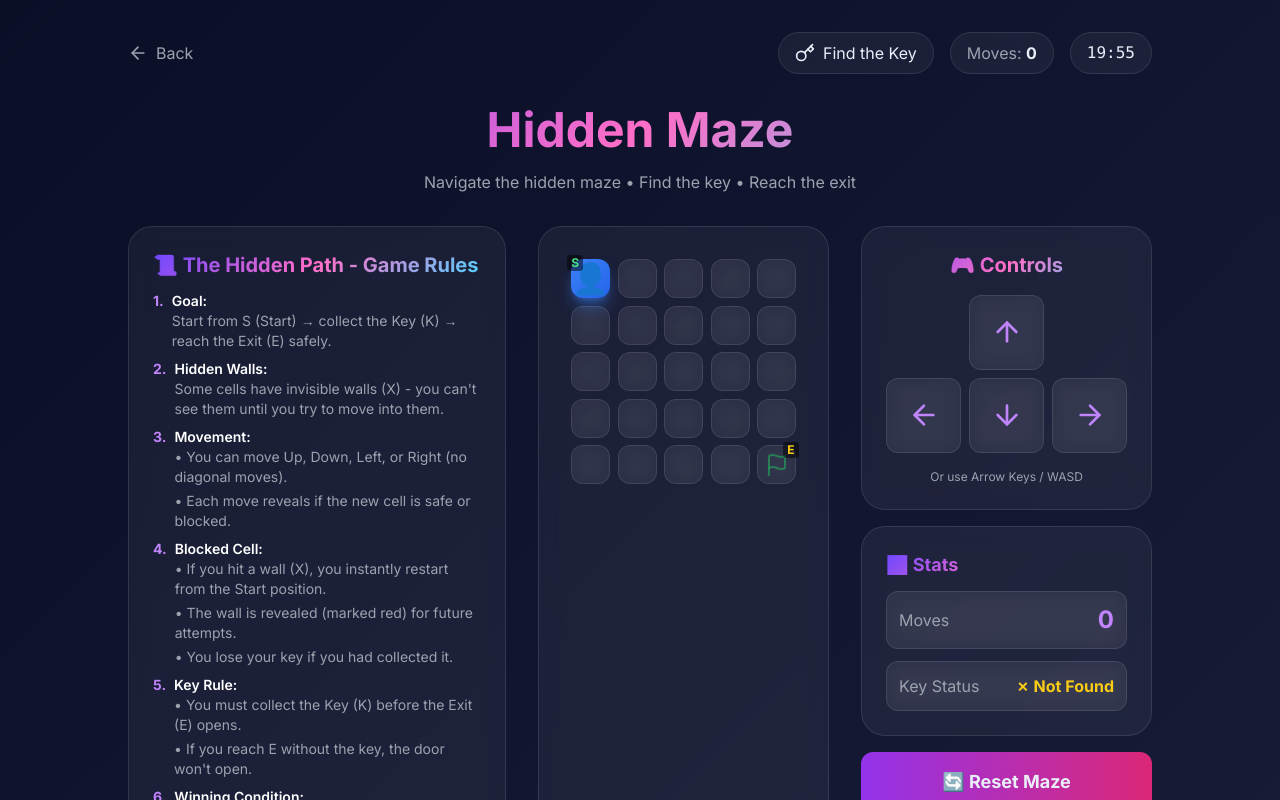
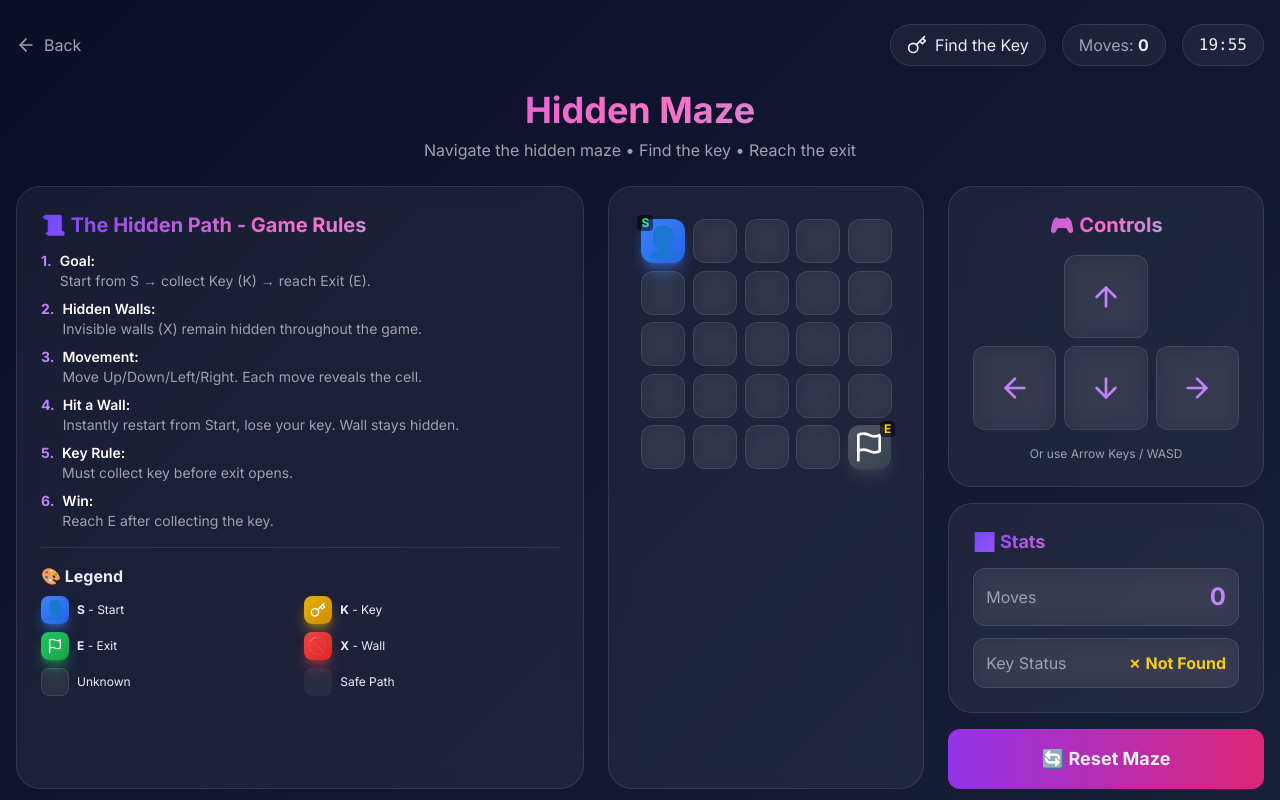
Before and after one commit to hemantfsu/Accenture_Practice, a Next.js app: page /rounds/elimination/games/maze in a window 1280 px wide. Shown: the top 800 px of the page. Built offline with nearby package versions, Linux system fonts and the light colour scheme.

Commit message:
Fix hidden maze game logic - player tracking and wall reset behavior

```diff
--- a/app/rounds/elimination/games/maze/page.tsx
+++ b/app/rounds/elimination/games/maze/page.tsx
@@ -63,6 +63,7 @@ export default function HiddenMazeGame() {
   const [hasKey, setHasKey] = useState(false)
   const [moves, setMoves] = useState(0)
   const [isWon, setIsWon] = useState(false)
+  const [keyCollected, setKeyCollected] = useState(false) // Track if key was picked up from its cell
   const [timeLeft, setTimeLeft] = useState(() => {
     if (typeof window !== 'undefined') {
       const saved = localStorage.getItem('game-timer-remaining')
@@ -127,86 +128,63 @@ export default function HiddenMazeGame() {
 
     const targetCell = maze[newRow][newCol]
 
-    // Hit a wall - reveal it, reset to start, and lose key if collected
+    // Hit a wall - reset to start and lose key (wall stays hidden)
     if (targetCell.type === 'wall') {
-      const newMaze = maze.map((row, i) =>
-        row.map((cell, j) => {
-          // Clear previous player position
-          if (i === playerPos.row && j === playerPos.col) {
-            return { ...cell, type: 'empty' as CellType }
-          }
-          // Reveal the wall
-          if (i === newRow && j === newCol) {
-            return { ...cell, discovered: true, type: 'discovered-wall' as CellType }
-          }
-          // Place player back at start
-          if (i === 0 && j === 0) {
-            return { type: 'player' as CellType, discovered: true }
-          }
-          return cell
-        })
-      )
+      setPlayerPos({ row: 0, col: 0 })
+      setHasKey(false)
+      setKeyCollected(false)
+      setMoves(moves + 1)
+
+      // Regenerate maze to reset everything
+      const newMaze = generateMaze()
       setMaze(newMaze)
-      setPlayerPos({ row: 0, col: 0 }) // Reset to start position
-      setHasKey(false) // Lose the key if you had it
-      setMoves(moves + 1)
       return
     }
 
     // Try to enter exit without key - door won't open, stay in place
     if (targetCell.type === 'exit' && !hasKey) {
-      // Reveal the exit but don't move
-      const newMaze = maze.map((row, i) =>
-        row.map((cell, j) => {
-          if (i === newRow && j === newCol) {
-            return { ...cell, discovered: true }
-          }
-          return cell
-        })
-      )
-      setMaze(newMaze)
       setMoves(moves + 1)
       return
     }
 
+    // Reach exit with key - WIN!
+    if (targetCell.type === 'exit' && hasKey) {
+      setIsWon(true)
+      setPlayerPos({ row: newRow, col: newCol })
+      setMoves(moves + 1)
+      if (typeof window !== 'undefined') {
+        localStorage.setItem('hidden-maze-completed', JSON.stringify({ moves: moves + 1, time: 1200 - timeLeft }))
+      }
+      return
+    }
+
+    // Collect key
+    if (targetCell.type === 'key' && !keyCollected) {
+      setHasKey(true)
+      setKeyCollected(true)
+    }
+
     // Valid move - update player position
+    setPlayerPos({ row: newRow, col: newCol })
     setMoves(moves + 1)
 
+    // Mark cell as discovered
     const newMaze = maze.map((row, i) =>
       row.map((cell, j) => {
-        // Clear previous player position
-        if (i === playerPos.row && j === playerPos.col) {
-          return { ...cell, type: 'empty' as CellType }
-        }
-        // Move to new position
         if (i === newRow && j === newCol) {
-          // Collect key
-          if (cell.type === 'key') {
-            setHasKey(true)
-            return { type: 'player' as CellType, discovered: true }
-          }
-          // Reach exit with key - WIN!
-          if (cell.type === 'exit' && hasKey) {
-            setIsWon(true)
-            if (typeof window !== 'undefined') {
-              localStorage.setItem('hidden-maze-completed', JSON.stringify({ moves: moves + 1, time: 1200 - timeLeft }))
-            }
-            return { type: 'player' as CellType, discovered: true }
-          }
-          return { ...cell, type: 'player' as CellType, discovered: true }
+          return { ...cell, discovered: true }
         }
         return cell
       })
     )
-
     setMaze(newMaze)
-    setPlayerPos({ row: newRow, col: newCol })
   }
 
   const resetGame = () => {
     setMaze(generateMaze())
     setPlayerPos({ row: 0, col: 0 })
     setHasKey(false)
+    setKeyCollected(false)
     setMoves(0)
     setIsWon(false)
   }
@@ -218,11 +196,11 @@ export default function HiddenMazeGame() {
   }
 
   return (
-    <main className="min-h-screen px-4 py-8">
-      <div className="max-w-5xl mx-auto">
+    <main className="min-h-screen px-4 py-6">
+      <div className="max-w-7xl mx-auto">
 
         {/* Header */}
-        <div className="flex items-center justify-between mb-8">
+        <div className="flex items-center justify-between mb-6">
           <Link href="/rounds/elimination">
             <button className="flex items-center gap-2 text-gray-400 hover:text-white transition-colors">
               <ArrowLeft className="w-5 h-5" />
@@ -248,8 +226,8 @@ export default function HiddenMazeGame() {
         </div>
 
         {/* Title */}
-        <div className="text-center mb-8">
-          <h1 className="text-5xl font-bold mb-4 gradient-text">Hidden Maze</h1>
+        <div className="text-center mb-6">
+          <h1 className="text-4xl font-bold mb-2 gradient-text">Hidden Maze</h1>
           <p className="text-gray-400">Navigate the hidden maze • Find the key • Reach the exit</p>
         </div>
 
@@ -288,7 +266,7 @@ export default function HiddenMazeGame() {
         )}
 
         {/* Maze Grid */}
-        <div className="grid lg:grid-cols-[1.3fr_1fr_1fr] gap-8 mb-8">
+        <div className="grid lg:grid-cols-[1.8fr_1fr_1fr] gap-6 mb-6">
 
           {/* Left Panel - Game Rules */}
           <div className="glass rounded-3xl p-6">
@@ -298,92 +276,80 @@ export default function HiddenMazeGame() {
                 <span className="text-purple-400 font-bold">1.</span>
                 <div>
                   <p className="font-semibold text-white">Goal:</p>
-                  <p className="text-gray-400">Start from S (Start) → collect the Key (K) → reach the Exit (E) safely.</p>
+                  <p className="text-gray-400">Start from S → collect Key (K) → reach Exit (E).</p>
                 </div>
               </div>
               <div className="flex items-start gap-2">
                 <span className="text-purple-400 font-bold">2.</span>
                 <div>
                   <p className="font-semibold text-white">Hidden Walls:</p>
-                  <p className="text-gray-400">Some cells have invisible walls (X) - you can't see them until you try to move into them.</p>
+                  <p className="text-gray-400">Invisible walls (X) remain hidden throughout the game.</p>
                 </div>
               </div>
               <div className="flex items-start gap-2">
                 <span className="text-purple-400 font-bold">3.</span>
                 <div>
                   <p className="font-semibold text-white">Movement:</p>
-                  <p className="text-gray-400 mb-1">• You can move Up, Down, Left, or Right (no diagonal moves).</p>
-                  <p className="text-gray-400">• Each move reveals if the new cell is safe or blocked.</p>
+                  <p className="text-gray-400">Move Up/Down/Left/Right. Each move reveals the cell.</p>
                 </div>
               </div>
               <div className="flex items-start gap-2">
                 <span className="text-purple-400 font-bold">4.</span>
                 <div>
-                  <p className="font-semibold text-white">Blocked Cell:</p>
-                  <p className="text-gray-400 mb-1">• If you hit a wall (X), you instantly restart from the Start position.</p>
-                  <p className="text-gray-400 mb-1">• The wall is revealed (marked red) for future attempts.</p>
-                  <p className="text-gray-400">• You lose your key if you had collected it.</p>
+                  <p className="font-semibold text-white">Hit a Wall:</p>
+                  <p className="text-gray-400">Instantly restart from Start, lose your key. Wall stays hidden.</p>
                 </div>
               </div>
               <div className="flex items-start gap-2">
                 <span className="text-purple-400 font-bold">5.</span>
                 <div>
                   <p className="font-semibold text-white">Key Rule:</p>
-                  <p className="text-gray-400 mb-1">• You must collect the Key (K) before the Exit (E) opens.</p>
-                  <p className="text-gray-400">• If you reach E without the key, the door won't open.</p>
+                  <p className="text-gray-400">Must collect key before exit opens.</p>
                 </div>
               </div>
               <div className="flex items-start gap-2">
                 <span className="text-purple-400 font-bold">6.</span>
                 <div>
-                  <p className="font-semibold text-white">Winning Condition:</p>
-                  <p className="text-gray-400">You win when you reach E (Exit) after collecting the key.</p>
-                </div>
-              </div>
-              <div className="flex items-start gap-2">
-                <span className="text-orange-400 font-bold">7.</span>
-                <div>
-                  <p className="font-semibold text-white">Losing Condition:</p>
-                  <p className="text-gray-400 mb-1">• You lose if you get trapped (no open moves left).</p>
-                  <p className="text-gray-400">• Restart the level and try a new path.</p>
+                  <p className="font-semibold text-white">Win:</p>
+                  <p className="text-gray-400">Reach E after collecting the key.</p>
                 </div>
               </div>
             </div>
 
             <div className="mt-4 pt-4 border-t border-white/10">
               <h3 className="font-bold mb-2">🎨 Legend</h3>
-              <div className="space-y-1.5 text-xs">
+              <div className="grid grid-cols-2 gap-2 text-xs">
                 <div className="flex items-center gap-2">
-                  <div className="w-8 h-8 rounded-lg bg-gradient-to-br from-blue-500 to-blue-600 shadow-lg shadow-blue-500/50 flex items-center justify-center">
-                    <span className="text-xl">👤</span>
+                  <div className="w-7 h-7 rounded-lg bg-gradient-to-br from-blue-500 to-blue-600 shadow-lg shadow-blue-500/50 flex items-center justify-center">
+                    <span className="text-lg">👤</span>
                   </div>
-                  <span><span className="font-bold">S</span> - Start (You)</span>
+                  <span><span className="font-bold">S</span> - Start</span>
                 </div>
                 <div className="flex items-center gap-2">
-                  <div className="w-8 h-8 rounded-lg bg-gradient-to-br from-yellow-500 to-yellow-600 shadow-lg shadow-yellow-500/50 flex items-center justify-center">
-                    <Key className="w-5 h-5 text-white" />
+                  <div className="w-7 h-7 rounded-lg bg-gradient-to-br from-yellow-500 to-yellow-600 shadow-lg shadow-yellow-500/50 flex items-center justify-center">
+                    <Key className="w-4 h-4 text-white" />
                   </div>
-                  <span><span className="font-bold">K</span> - Key (Must collect)</span>
+                  <span><span className="font-bold">K</span> - Key</span>
                 </div>
                 <div className="flex items-center gap-2">
-                  <div className="w-8 h-8 rounded-lg bg-gradient-to-br from-green-500 to-green-600 shadow-lg shadow-green-500/50 flex items-center justify-center">
-                    <Flag className="w-5 h-5 text-white" />
+                  <div className="w-7 h-7 rounded-lg bg-gradient-to-br from-green-500 to-green-600 shadow-lg shadow-green-500/50 flex items-center justify-center">
+                    <Flag className="w-4 h-4 text-white" />
                   </div>
-                  <span><span className="font-bold">E</span> - Exit (Goal)</span>
+                  <span><span className="font-bold">E</span> - Exit</span>
                 </div>
                 <div className="flex items-center gap-2">
-                  <div className="w-8 h-8 rounded-lg bg-gradient-to-br from-red-500 to-red-600 shadow-lg shadow-red-500/50 flex items-center justify-center">
-                    <span className="text-xl">🚫</span>
+                  <div className="w-7 h-7 rounded-lg bg-gradient-to-br from-red-500 to-red-600 shadow-lg shadow-red-500/50 flex items-center justify-center">
+                    <span className="text-lg">🚫</span>
                   </div>
-                  <span><span className="font-bold">X</span> - Wall (Blocked)</span>
+                  <span><span className="font-bold">X</span> - Wall</span>
                 </div>
                 <div className="flex items-center gap-2">
-                  <div className="w-8 h-8 rounded-lg glass border border-white/20" />
-                  <span>Unknown (Hidden)</span>
+                  <div className="w-7 h-7 rounded-lg glass border border-white/20" />
+                  <span>Unknown</span>
                 </div>
                 <div className="flex items-center gap-2">
-                  <div className="w-8 h-8 rounded-lg bg-white/5" />
-                  <span>Safe Path (Explored)</span>
+                  <div className="w-7 h-7 rounded-lg bg-white/5" />
+                  <span>Safe Path</span>
                 </div>
               </div>
             </div>
@@ -402,8 +368,10 @@ export default function HiddenMazeGame() {
                   const isStart = i === 0 && j === 0
                   // Check if this is the exit position (4,4)
                   const isExit = i === 4 && j === 4
+                  // Check if player is at this position
+                  const isPlayer = playerPos.row === i && playerPos.col === j
 
-                  if (cell.type === 'player') {
+                  if (isPlayer) {
                     bgColor = 'bg-gradient-to-br from-blue-500 to-blue-600'
                     shadowClass = 'shadow-lg shadow-blue-500/50'
                     content = (
@@ -414,12 +382,16 @@ export default function HiddenMazeGame() {
                         )}
                       </div>
                     )
-                  } else if (cell.type === 'key' && cell.discovered) {
-                    bgColor = 'bg-gradient-to-br from-yellow-500 to-yellow-600'
-                    shadowClass = 'shadow-lg shadow-yellow-500/50'
-                    content = <Key className="w-8 h-8 text-white" />
+                  } else if (cell.type === 'key' && !keyCollected) {
+                    if (cell.discovered) {
+                      bgColor = 'bg-gradient-to-br from-yellow-500 to-yellow-600'
+                      shadowClass = 'shadow-lg shadow-yellow-500/50'
+                      content = <Key className="w-8 h-8 text-white" />
+                    } else {
+                      bgColor = 'glass border border-white/10'
+                    }
                   } else if (cell.type === 'exit') {
-                    if (cell.discovered) {
+                    if (cell.discovered || isExit) {
                       if (hasKey) {
                         bgColor = 'bg-gradient-to-br from-green-500 to-green-600'
                         shadowClass = 'shadow-lg shadow-green-500/50 animate-pulse'
@@ -434,7 +406,6 @@ export default function HiddenMazeGame() {
                         </div>
                       )
                     } else {
-                      // Show exit even when not discovered
                       bgColor = 'glass border-2 border-green-500/30'
                       content = (
                         <div className="relative flex items-center justify-center w-full h-full">
@@ -443,13 +414,9 @@ export default function HiddenMazeGame() {
                         </div>
                       )
                     }
-                  } else if (cell.type === 'discovered-wall' || (cell.type === 'wall' && cell.discovered)) {
-                    bgColor = 'bg-gradient-to-br from-red-500 to-red-600'
-                    shadowClass = 'shadow-lg shadow-red-500/50'
-                    content = <span className="text-3xl">🚫</span>
                   } else if (cell.discovered) {
                     bgColor = 'bg-white/5'
-                  } else if (isStart && cell.type === 'empty') {
+                  } else if (isStart && !isPlayer) {
                     // Show start marker when player is not there
                     bgColor = 'glass border-2 border-blue-500/30'
                     content = (
```
